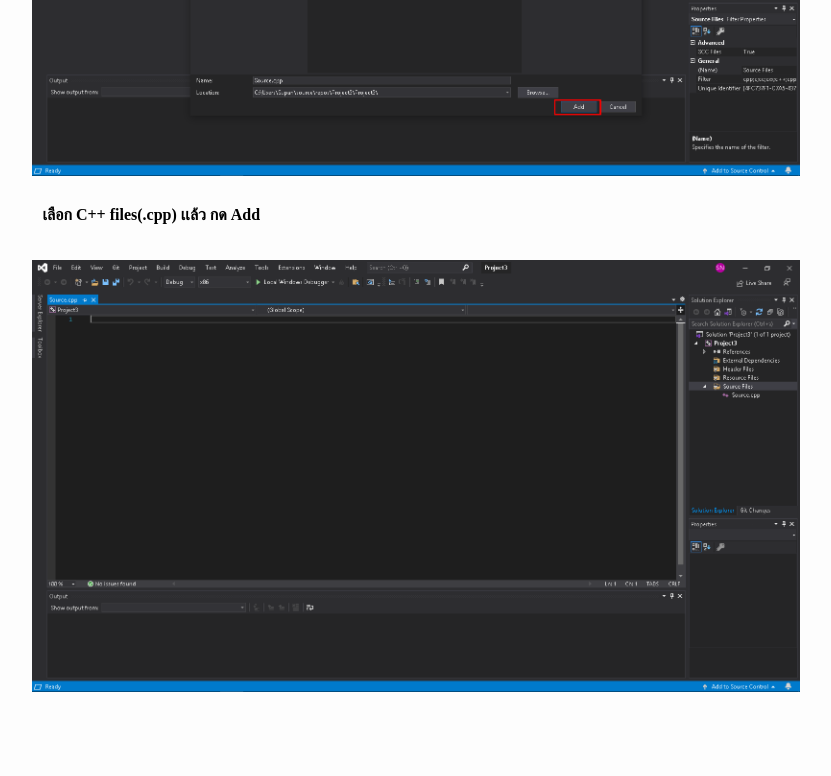
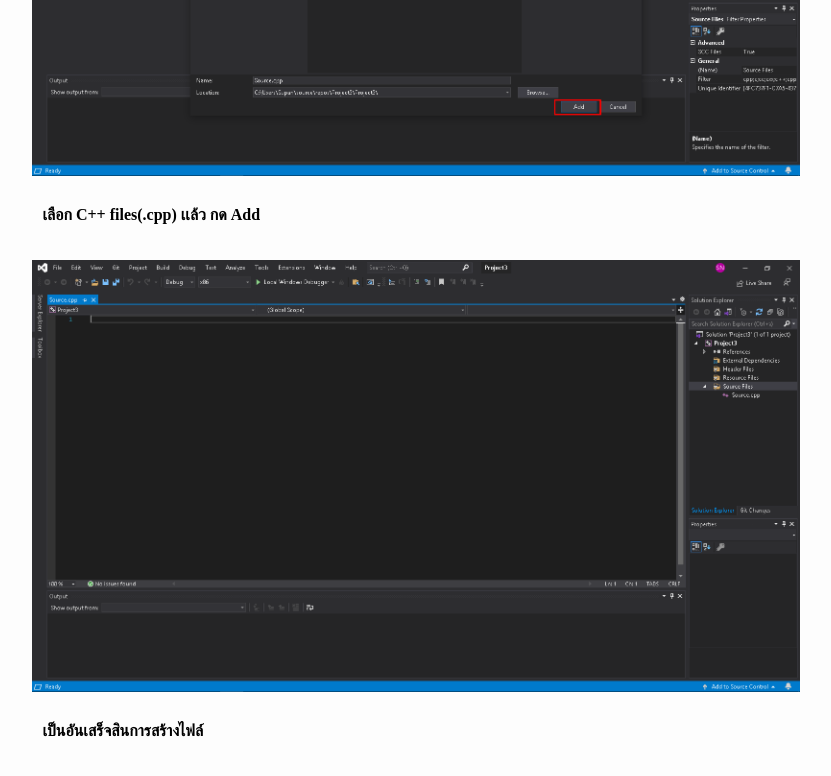
Before and after one commit to Earthyy/mini-project, a plain HTML site: page public/index.html in a window 1280 px wide. Shown: the part 6517-7293 px from the top of the page, without its empty margins (346-1177 px from the left). Before the commit the page ends 7253 px from the top, so only its background shows below. Drawn offline with nearby package versions, Linux system fonts and the light colour scheme.

Commit message:
19/9/64 17.43

```diff
--- a/public/index.html
+++ b/public/index.html
@@ -123,6 +123,9 @@
                    เลือก C++ files(.cpp) เเล้ว กด Add
                 </h3>
                 <img src="รูปภาพ/Create project step7.png" alt="" class="image">
+                <h3>
+                    เป็นอันเสร็จสินการสร้างไฟล์
+                 </h3>
 
         </section>
 
```
